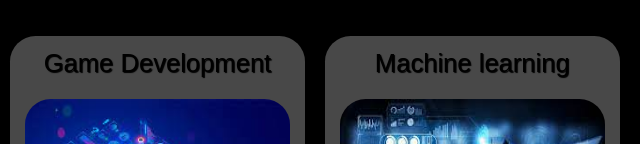
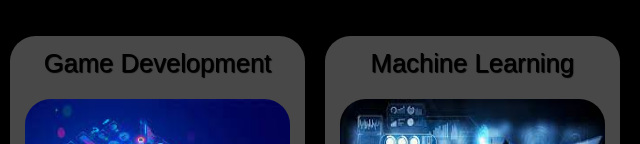
Before and after one commit to Kshitiz242/Margdarshakfinal, a plain HTML site: page desktop.html in a window 1280 px wide. Shown: the part 656-800 px from the top of the page, 640-1280 px from the left. Drawn offline with nearby package versions, Linux system fonts and the light colour scheme.

Commit message:
Update desktop.html

```diff
--- a/desktop.html
+++ b/desktop.html
@@ -458,7 +458,7 @@ l-306 0 6 88 c9 136 -26 122 312 122 280 0 293 1 310 20 25 28 23 76 -4 103
     <div class="bttn"><a class="link" href="https://youtu.be/oriezhSIIY4">Explore</a></div>
   </div>
   <div class="dabba">
-    <p style="margin-top: 3%;">Machine learning</p>
+    <p style="margin-top: 3%;">Machine Learning</p>
     <img style="border-radius: 2vw;" src="download (3).jpeg" width="90%" height="200vh">
     <div class="bttn"><a class="link" href="https://youtu.be/gmvvaobm7eQ">Explore</a></div>
   </div>
```
